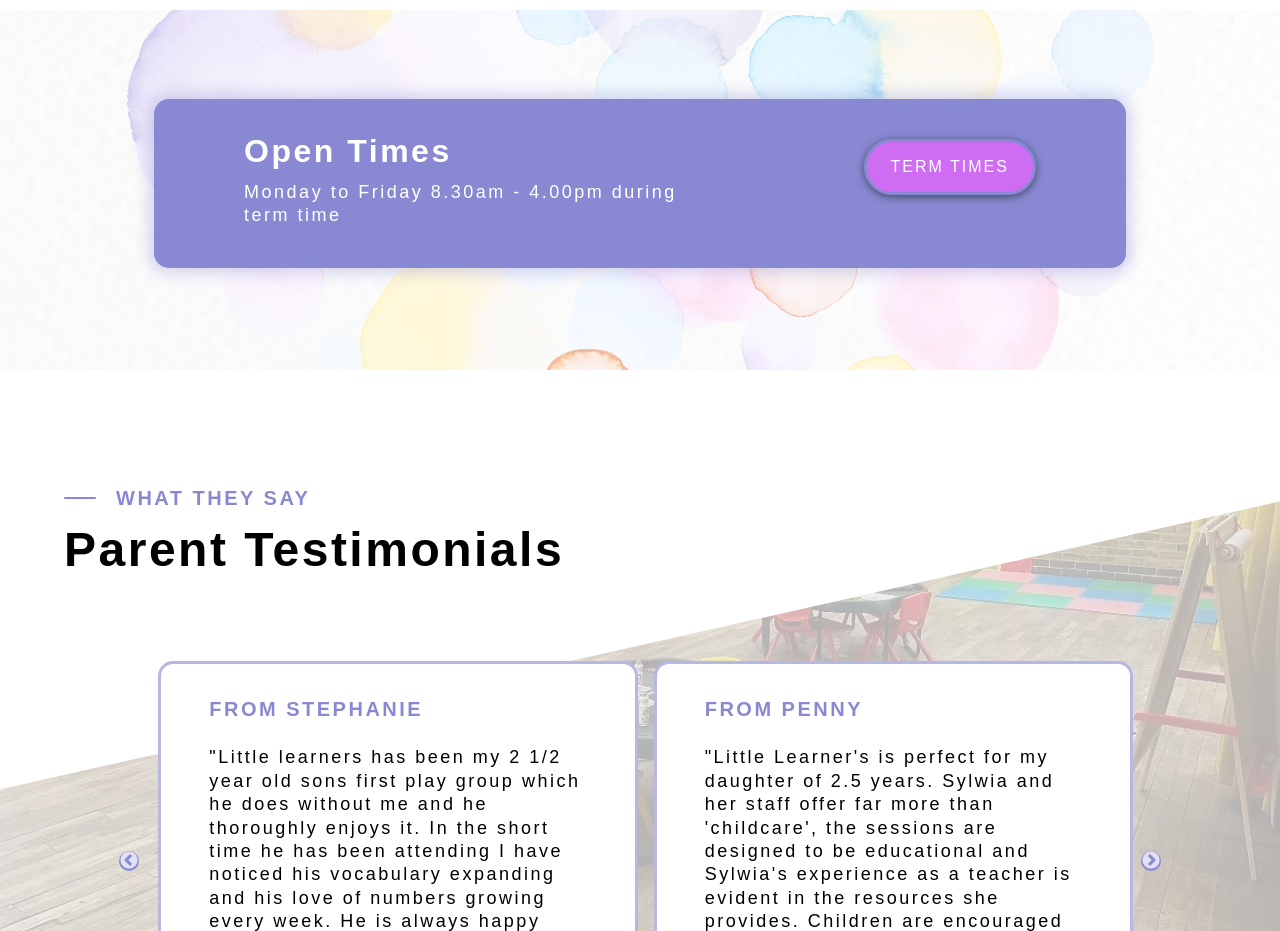
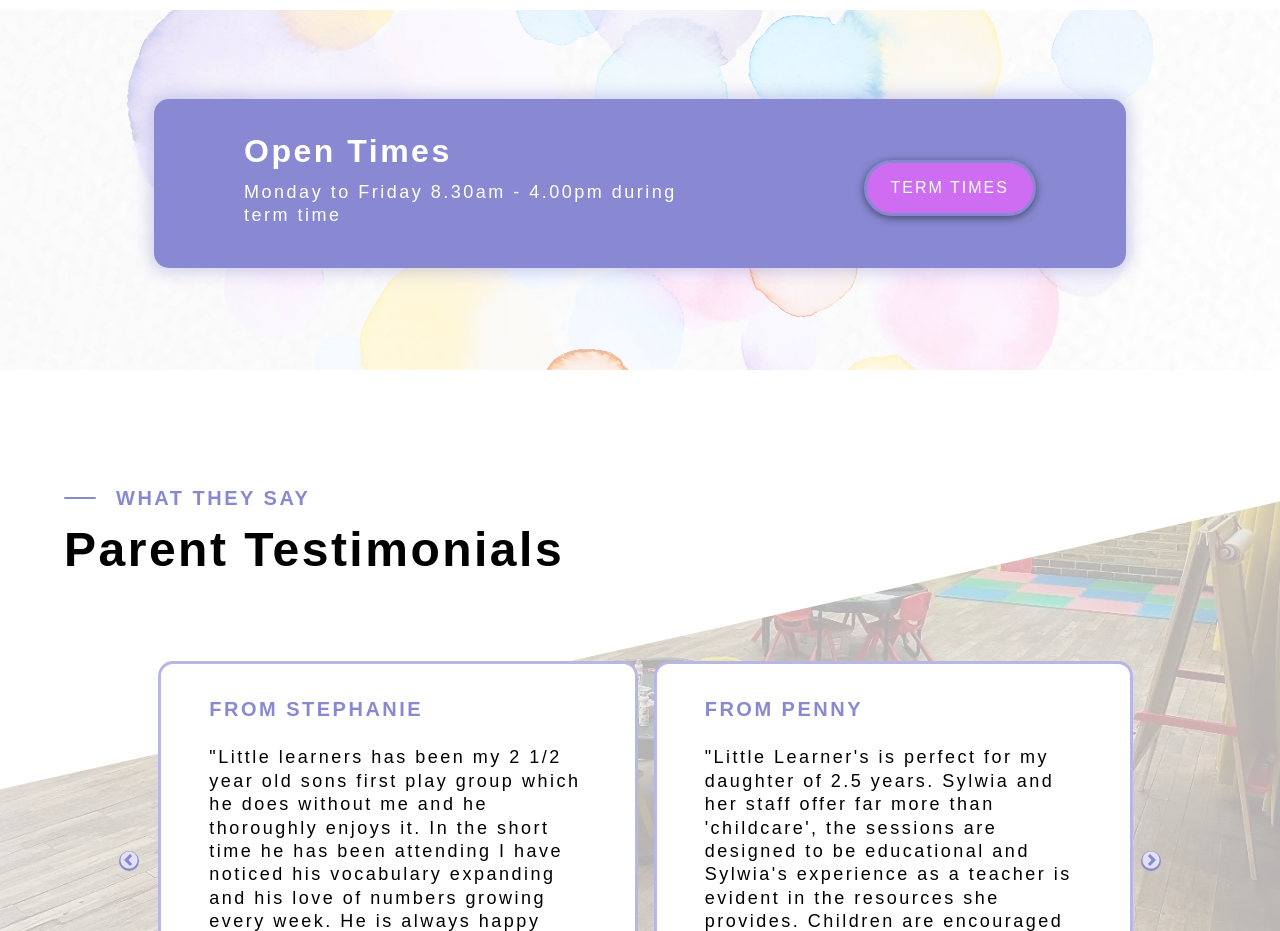
Before and after one commit to curveservices/little-learners, a React (Vite) app: page / in a window 1280 px wide. Shown: the part 4300-5231 px from the top of the page. Built offline with nearby package versions, Linux system fonts and the light colour scheme.

Commit message:
button centered for better styling

```diff
--- a/src/components/cta/index.scss
+++ b/src/components/cta/index.scss
@@ -12,6 +12,10 @@
     .cta-title {
       margin: 0;
     }
+  }
+  .btn-container {
+    display: flex;
+    align-items: center;
   }
 }
 .cta-body {
```
